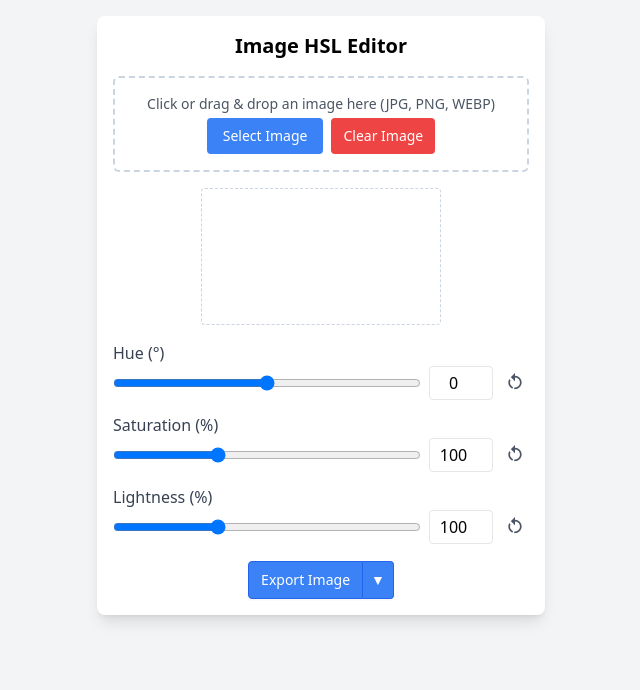
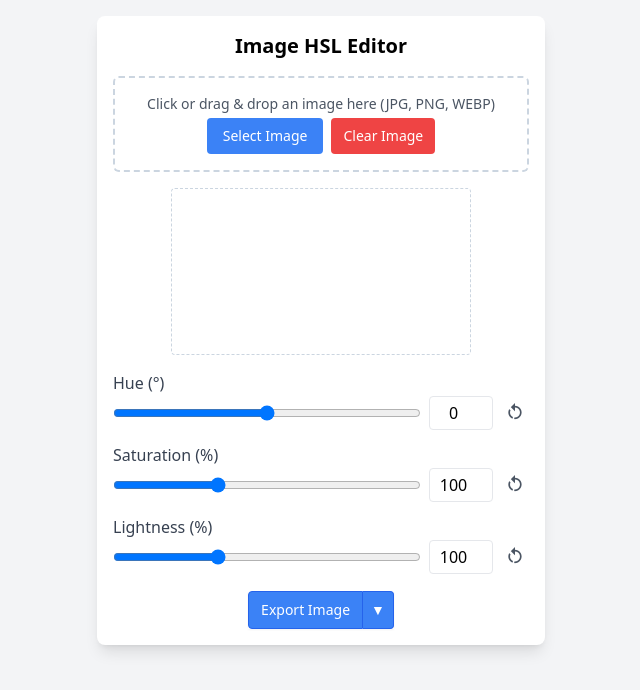
Before and after one commit to Dunky13/image-hue-changer, a plain HTML site: page index.html in a window 1280 px wide. Shown: the whole page, without its empty margins (319-959 px from the left). Drawn offline with nearby package versions, Linux system fonts and the light colour scheme.

Commit message:
Update index.html

```diff
--- a/index.html
+++ b/index.html
@@ -76,7 +76,7 @@
         <canvas
           id="imageCanvas"
           class="border rounded drop-area"
-          style="width: 240px; height: auto; max-height: 40vh;"
+          style="width: 300px; height: auto; max-height: 35vh;"
         ></canvas>
       </div>
 
```
